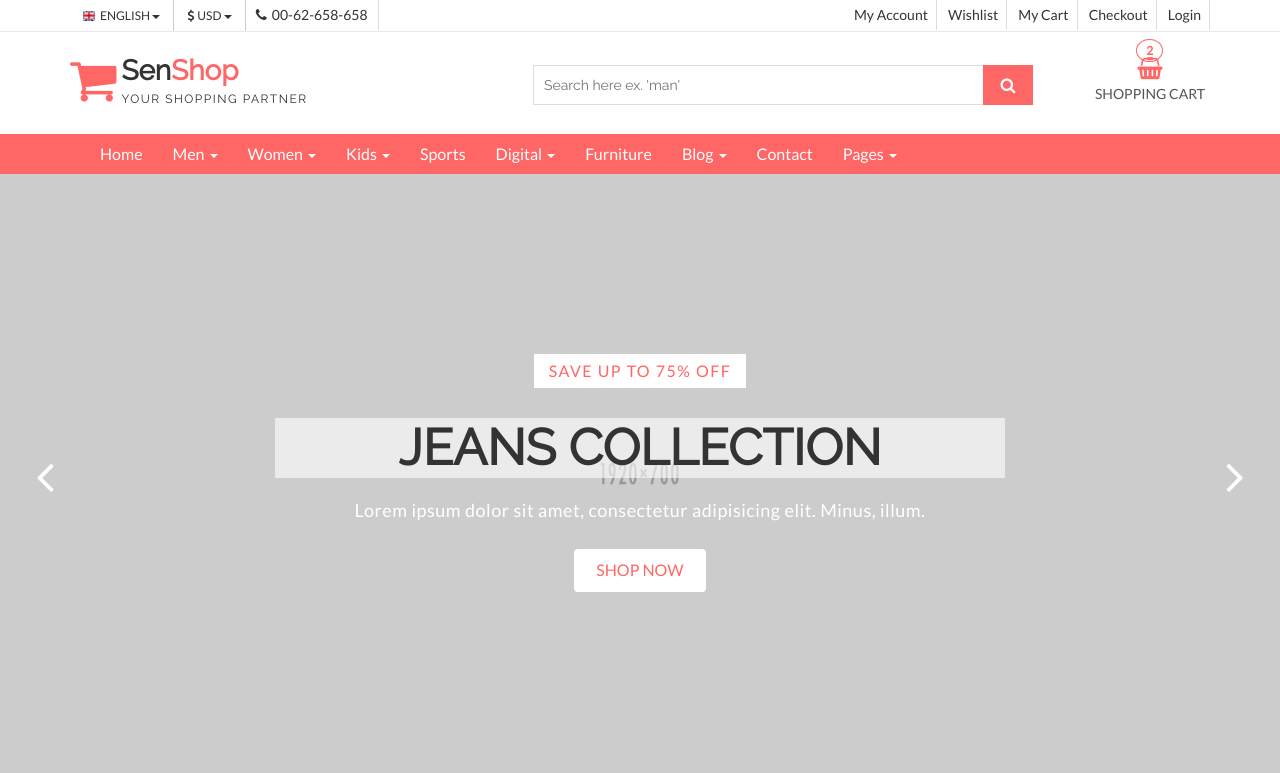
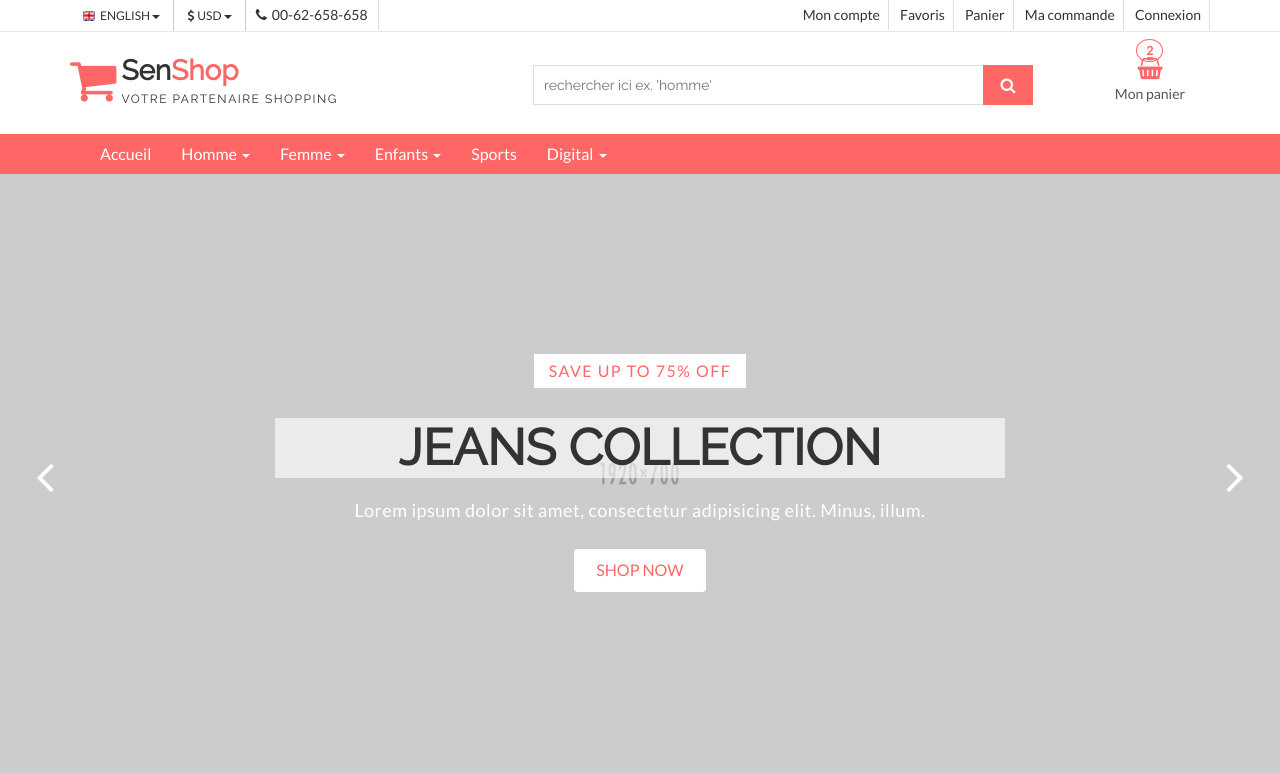
Before and after one commit to j2B237/flask_ECommerce, a Flask app: page / in a window 1280 px wide. Shown: the top 773 px of the page. Run offline with Flask 2, Linux system fonts and the light colour scheme; some libraries are stand-ins or nearby versions.

Commit message:
update img url

```diff
--- a/Application/templates/base.html
+++ b/Application/templates/base.html
@@ -72,8 +72,8 @@
                       <span class="caret"></span>
                     </a>
                     <ul class="dropdown-menu" aria-labelledby="dropdownMenu1">
-                      <li><a href="#"><img src="img/flag/french.jpg" alt="">FRENCH</a></li>
-                      <li><a href="#"><img src="img/flag/english.jpg" alt="">ENGLISH</a></li>
+                      <li><a href="#"><img src="{{ url_for('static', filename='img/flag/french.jpg')}}" alt="">FRENCH</a></li>
+                      <li><a href="#"><img src="{{ url_for('static', filename='img/flag/english.jpg')}}" alt="">ENGLISH</a></li>
                     </ul>
                   </div>
                 </div>
@@ -102,11 +102,11 @@
               <!-- / header top left -->
               <div class="aa-header-top-right">
                 <ul class="aa-head-top-nav-right">
-                  <li><a href="account.html">My Account</a></li>
-                  <li class="hidden-xs"><a href="wishlist.html">Wishlist</a></li>
-                  <li class="hidden-xs"><a href="cart.html">My Cart</a></li>
-                  <li class="hidden-xs"><a href="checkout.html">Checkout</a></li>
-                  <li><a href="" data-toggle="modal" data-target="#login-modal">Login</a></li>
+                  <li><a href="{{ url_for('account') }}">Mon compte</a></li>
+                  <li class="hidden-xs"><a href="{{ url_for('wishlist') }}">Favoris</a></li>
+                  <li class="hidden-xs"><a href="{{ url_for('cart') }}">Panier</a></li>
+                  <li class="hidden-xs"><a href="{{ url_for('checkout') }}">Ma commande</a></li>
+                  <li><a href="" data-toggle="modal" data-target="#login-modal">Connexion</a></li>
                 </ul>
               </div>
             </div>
@@ -125,9 +125,9 @@
               <!-- logo  -->
               <div class="aa-logo">
                 <!-- Text based logo -->
-                <a href="index.html">
+                <a href="{{ url_for('index') }}">
                   <span class="fa fa-shopping-cart"></span>
-                  <p>Sen<strong>Shop</strong> <span>Your Shopping Partner</span></p>
+                  <p>Sen<strong>Shop</strong> <span>Votre partenaire shopping</span></p>
                 </a>
                 <!-- img based logo -->
                 <!-- <a href="index.html"><img src="img/logo.jpg" alt="logo img"></a> -->
@@ -137,23 +137,23 @@
               <div class="aa-cartbox">
                 <a class="aa-cart-link" href="#">
                   <span class="fa fa-shopping-basket"></span>
-                  <span class="aa-cart-title">SHOPPING CART</span>
+                  <span class="aa-cart-title">Mon panier</span>
                   <span class="aa-cart-notify">2</span>
                 </a>
                 <div class="aa-cartbox-summary">
                   <ul>
                     <li>
-                      <a class="aa-cartbox-img" href="#"><img src="img/woman-small-2.jpg" alt="img"></a>
+                      <a class="aa-cartbox-img" href="#"><img src="{{ url_for('static', filename='img/woman-small-2.jpg') }}" alt="img"></a>
                       <div class="aa-cartbox-info">
-                        <h4><a href="#">Product Name</a></h4>
+                        <h4><a href="#">Produit</a></h4>
                         <p>1 x $250</p>
                       </div>
                       <a class="aa-remove-product" href="#"><span class="fa fa-times"></span></a>
                     </li>
                     <li>
-                      <a class="aa-cartbox-img" href="#"><img src="img/woman-small-1.jpg" alt="img"></a>
+                      <a class="aa-cartbox-img" href="#"><img src="{{ url_for('static', filename='img/woman-small-1.jpg') }}" alt="img"></a>
                       <div class="aa-cartbox-info">
-                        <h4><a href="#">Product Name</a></h4>
+                        <h4><a href="#">Produit</a></h4>
                         <p>1 x $250</p>
                       </div>
                       <a class="aa-remove-product" href="#"><span class="fa fa-times"></span></a>
@@ -167,14 +167,14 @@
                       </span>
                     </li>
                   </ul>
-                  <a class="aa-cartbox-checkout aa-primary-btn" href="checkout.html">Checkout</a>
+                  <a class="aa-cartbox-checkout aa-primary-btn" href="{{ url_for('checkout')}}">Commander</a>
                 </div>
               </div>
               <!-- / cart box -->
               <!-- search box -->
               <div class="aa-search-box">
                 <form action="">
-                  <input type="text" name="" id="" placeholder="Search here ex. 'man' ">
+                  <input type="text" name="" id="" placeholder="rechercher ici ex. 'homme' ">
                   <button type="submit"><span class="fa fa-search"></span></button>
                 </form>
               </div>
@@ -204,8 +204,8 @@
           <div class="navbar-collapse collapse">
             <!-- Left nav -->
             <ul class="nav navbar-nav">
-              <li><a href="index.html">Home</a></li>
-              <li><a href="#">Men <span class="caret"></span></a>
+              <li><a href="index.html">Accueil</a></li>
+              <li><a href="#">Homme <span class="caret"></span></a>
                 <ul class="dropdown-menu">
                   <li><a href="#">Casual</a></li>
                   <li><a href="#">Sports</a></li>
@@ -215,16 +215,16 @@
                   <li><a href="#">Shirts</a></li>
                   <li><a href="#">Jeans</a></li>
                   <li><a href="#">Trousers</a></li>
-                  <li><a href="#">And more.. <span class="caret"></span></a>
+                  <li><a href="#">voir plus.. <span class="caret"></span></a>
                     <ul class="dropdown-menu">
-                      <li><a href="#">Sleep Wear</a></li>
+                      <li><a href="#">Pyjama</a></li>
                       <li><a href="#">Sandals</a></li>
                       <li><a href="#">Loafers</a></li>
                     </ul>
                   </li>
                 </ul>
               </li>
-              <li><a href="#">Women <span class="caret"></span></a>
+              <li><a href="#">Femme <span class="caret"></span></a>
                 <ul class="dropdown-menu">
                   <li><a href="#">Kurta & Kurti</a></li>
                   <li><a href="#">Trousers</a></li>
@@ -232,41 +232,39 @@
                   <li><a href="#">Sports</a></li>
                   <li><a href="#">Formal</a></li>
                   <li><a href="#">Sarees</a></li>
-                  <li><a href="#">Shoes</a></li>
+                  <li><a href="#">Chaussure</a></li>
                   <li><a href="#">And more.. <span class="caret"></span></a>
                     <ul class="dropdown-menu">
-                      <li><a href="#">Sleep Wear</a></li>
+                      <li><a href="#">Pyjama</a></li>
                       <li><a href="#">Sandals</a></li>
                       <li><a href="#">Loafers</a></li>
-                      <li><a href="#">And more.. <span class="caret"></span></a>
+                      <li><a href="#">voir plus.. <span class="caret"></span></a>
                         <ul class="dropdown-menu">
-                          <li><a href="#">Rings</a></li>
-                          <li><a href="#">Earrings</a></li>
-                          <li><a href="#">Jewellery Sets</a></li>
+                          <li><a href="#">Bagues</a></li>
+                          <li><a href="#">Boucles d'oreille</a></li>
+                          <li><a href="#">Bijoux</a></li>
                           <li><a href="#">Lockets</a></li>
                           <li class="disabled"><a class="disabled" href="#">Disabled item</a></li>
                           <li><a href="#">Jeans</a></li>
                           <li><a href="#">Polo T-Shirts</a></li>
                           <li><a href="#">SKirts</a></li>
-                          <li><a href="#">Jackets</a></li>
+                          <li><a href="#">Vestes</a></li>
                           <li><a href="#">Tops</a></li>
                           <li><a href="#">Make Up</a></li>
                           <li><a href="#">Hair Care</a></li>
-                          <li><a href="#">Perfumes</a></li>
-                          <li><a href="#">Skin Care</a></li>
-                          <li><a href="#">Hand Bags</a></li>
-                          <li><a href="#">Single Bags</a></li>
-                          <li><a href="#">Travel Bags</a></li>
-                          <li><a href="#">Wallets & Belts</a></li>
-                          <li><a href="#">Sunglases</a></li>
-                          <li><a href="#">Nail</a></li>
+                          <li><a href="#">Parfum</a></li>
+                          <li><a href="#">Soins du corps</a></li>
+                          <li><a href="#">Sacs à main</a></li>
+                          <li><a href="#">Sacs de voyage</a></li>
+                          <li><a href="#">Ceinture</a></li>
+                          <li><a href="#">Lunettes de soleil</a></li>
                         </ul>
                       </li>
                     </ul>
                   </li>
                 </ul>
               </li>
-              <li><a href="#">Kids <span class="caret"></span></a>
+              <li><a href="#">Enfants <span class="caret"></span></a>
                 <ul class="dropdown-menu">
                   <li><a href="#">Casual</a></li>
                   <li><a href="#">Sports</a></li>
@@ -276,9 +274,9 @@
                   <li><a href="#">Shirts</a></li>
                   <li><a href="#">Jeans</a></li>
                   <li><a href="#">Trousers</a></li>
-                  <li><a href="#">And more.. <span class="caret"></span></a>
+                  <li><a href="#">Voir plus.. <span class="caret"></span></a>
                     <ul class="dropdown-menu">
-                      <li><a href="#">Sleep Wear</a></li>
+                      <li><a href="#">Pyjama</a></li>
                       <li><a href="#">Sandals</a></li>
                       <li><a href="#">Loafers</a></li>
                     </ul>
@@ -290,25 +288,9 @@
                 <ul class="dropdown-menu">
                   <li><a href="#">Camera</a></li>
                   <li><a href="#">Mobile</a></li>
-                  <li><a href="#">Tablet</a></li>
-                  <li><a href="#">Laptop</a></li>
-                  <li><a href="#">Accesories</a></li>
-                </ul>
-              </li>
-              <li><a href="#">Furniture</a></li>
-              <li><a href="blog-archive.html">Blog <span class="caret"></span></a>
-                <ul class="dropdown-menu">
-                  <li><a href="blog-archive.html">Blog Style 1</a></li>
-                  <li><a href="blog-archive-2.html">Blog Style 2</a></li>
-                  <li><a href="blog-single.html">Blog Single</a></li>
-                </ul>
-              </li>
-              <li><a href="contact.html">Contact</a></li>
-              <li><a href="#">Pages <span class="caret"></span></a>
-                <ul class="dropdown-menu">
-                  <li><a href="product.html">Shop Page</a></li>
-                  <li><a href="product-detail.html">Shop Single</a></li>
-                  <li><a href="404.html">404 Page</a></li>
+                  <li><a href="#">Tablettes</a></li>
+                  <li><a href="#">Ordinateur</a></li>
+                  <li><a href="#">Accesoires</a></li>
                 </ul>
               </li>
             </ul>
--- a/Application/templates/index.html
+++ b/Application/templates/index.html
@@ -1486,7 +1486,6 @@
               <li><a href="#"><img src="{{ url_for('static', filename='img/client-brand-jquery.png') }}" alt="jquery img"></a></li>
               <li><a href="#"><img src="{{ url_for('static', filename='img/client-brand-html5.png') }}" alt="html5 img"></a></li>
               <li><a href="#"><img src="{{ url_for('static', filename='img/client-brand-css3.png') }}" alt="css3 img"></a></li>
-              <li><a href="#"><img src="{{ url_for('static', filename='img/client-brand-wordPress.png') }}" alt="wordPress img"></a></li>
               <li><a href="#"><img src="{{ url_for('static', filename='img/client-brand-joomla.png') }}" alt="joomla img"></a></li>
             </ul>
           </div>
```
